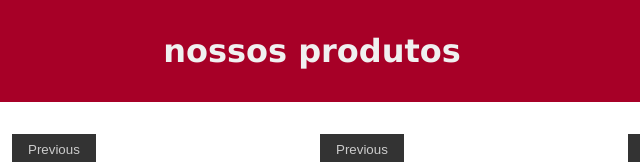
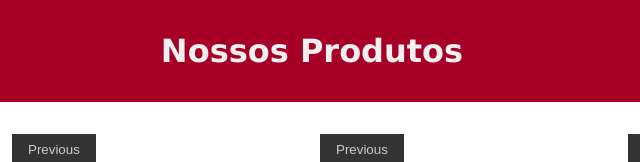
Before and after one commit to Anjsvf/e-commerce, a plain HTML site: page index.html in a window 1280 px wide. Shown: the top 162 px of the page, 328-968 px from the left. Drawn offline with nearby package versions, Linux system fonts and the light colour scheme.

Commit message:
Update index.html

```diff
--- a/index.html
+++ b/index.html
@@ -19,7 +19,7 @@
 
 <body>
     <header>
-        <h1>nossos produtos</h1>
+        <h1>Nossos Produtos</h1>
     </header>
 
     <main>
```
